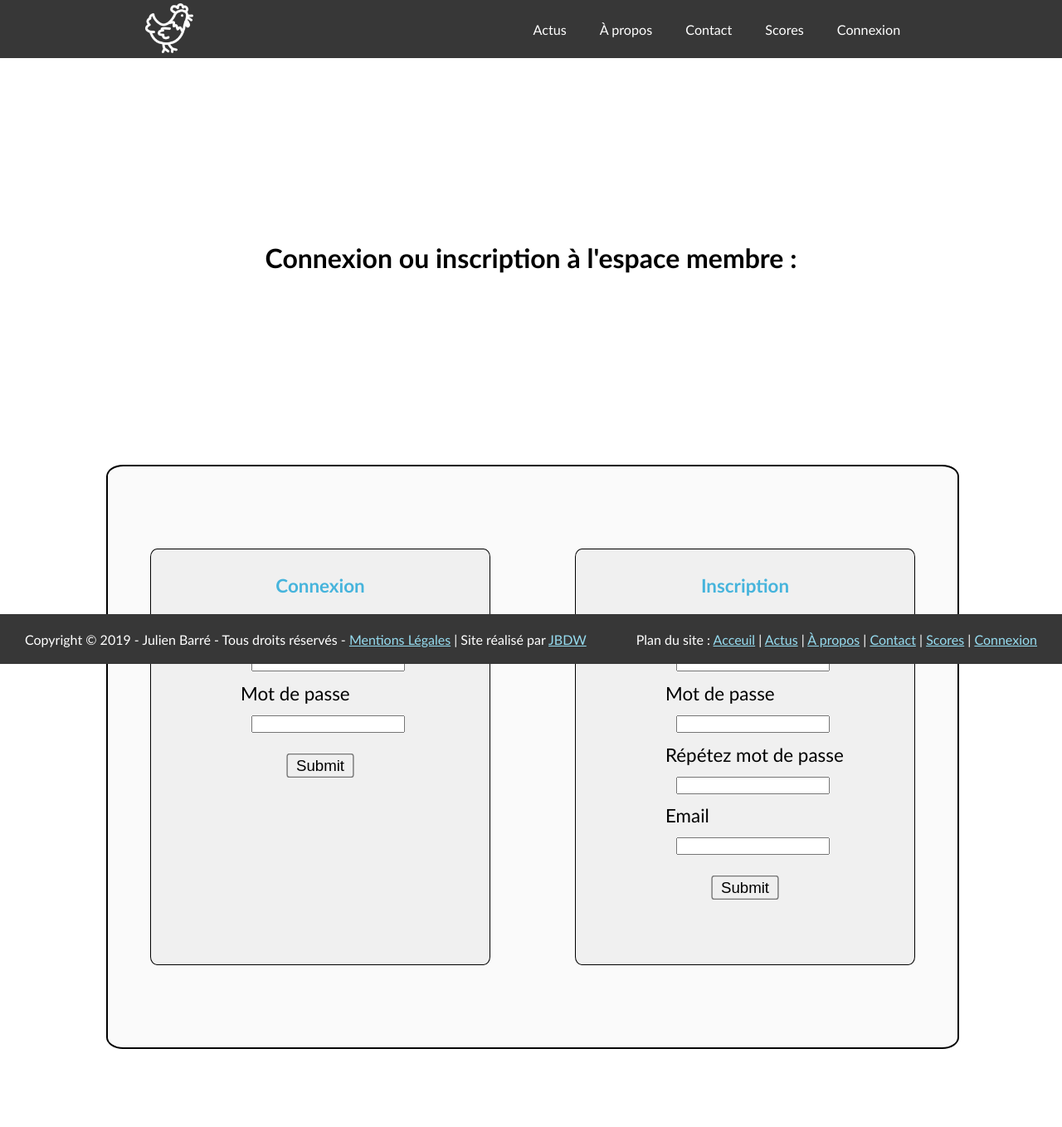
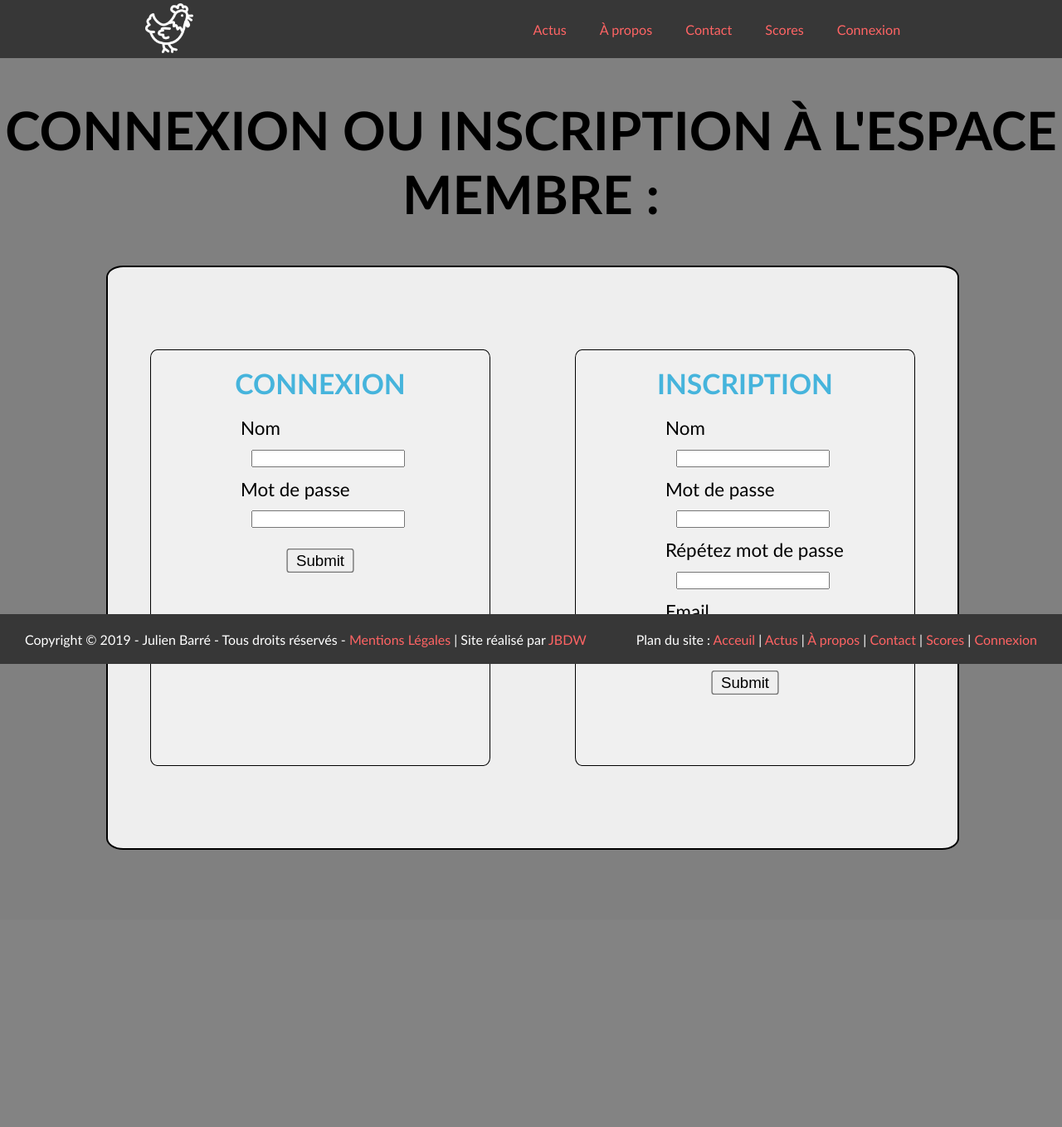
Before and after one commit to Jubdw/P5, a PHP site: page /index.php?action=register in a window 1280 px wide. Shown: the whole page at 83% size. After the commit the page ends 1024 px from the top, so only its background shows below. Run offline with PHP 8.4, Linux system fonts and the light colour scheme.

Commit message:
Maj style.css

```diff
--- a/public/css/style.css
+++ b/public/css/style.css
@@ -4,6 +4,7 @@ body
     width: 100%;
     margin: 0 0;
     font-family: Calibri,Helvetica,Arial,sans-serif;
+    background-color: grey;
 }
 header
 {
@@ -17,10 +18,6 @@ header
     width: 100%;
     height: 70px;
     background-color: rgb(55,55,55);
-    color: white;
-}
-header a
-{
     color: white;
 }
 .header-logo img
@@ -46,28 +43,54 @@ nav li
     align-items: center;
 }
 
-nav a
+nav a, footer a
 {
     text-decoration: none;
-    color: white;
+    color: rgb(255,100,100);
 }
-nav a:hover
+nav a:hover, footer a:hover
 {
-    color: lightblue;
+    color: rgb(200,0,0);
 }
 .profile-link a
 {
-    color: rgb(100,200,100);
+    color: rgb(200,200,150);
 }
 .profile-link a:hover
 {
-    color: rgb(60,240,60);
+    color: rgb(240,240,160);
 }
 #content
 {
     position: relative;
-    top: 60px;
+    top: 70px;
     margin-bottom: 12%;
+}
+h1, h2, h3, h4
+{
+    text-align:center;
+    margin-left: 0;
+    margin-right: 0;
+    margin-bottom: 20px;
+    margin-top: 20px;
+}
+h1
+{
+    font-size: 4em;
+    text-transform: uppercase;
+}
+h2
+{
+    font-size: 2.6em;
+}
+h3
+{
+    font-size: 2em;
+}
+h4
+{
+    font-size: 1.5em;
+    text-transform: uppercase;
 }
 
 footer
@@ -76,13 +99,13 @@ footer
     bottom: 0;
     width: 100%;
 }
-footer a
+
+.footer-links
 {
-    color: rgb(150,220,240);
-}
-footer a:hover
-{
-    color: rgb(70,180,220);
+    display: flex;
+    justify-content: center;
+    align-items: center;
+    text-align: center;
 }
 #legal
 {
@@ -97,7 +120,7 @@ footer a:hover
 
 .titles, .title
 {
-    height: 500px;
+    height: 250px;
     display: flex;
     flex-direction: column;
     justify-content: center;
@@ -106,7 +129,7 @@ footer a:hover
 
 .title
 {
-    height: 300px;
+    height: 150px;
 }
 
 .titles-contact
```
